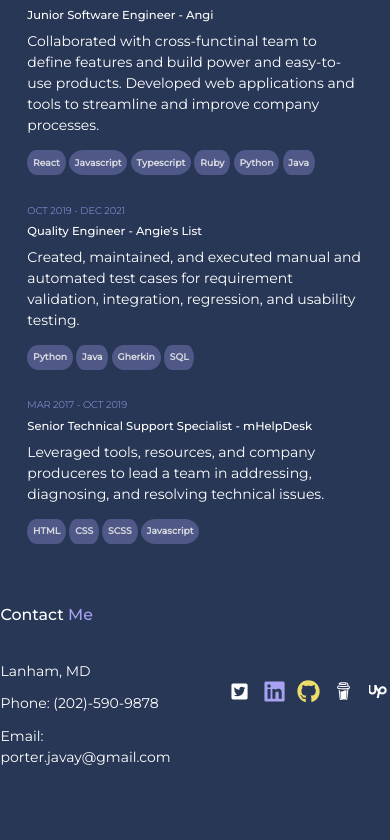
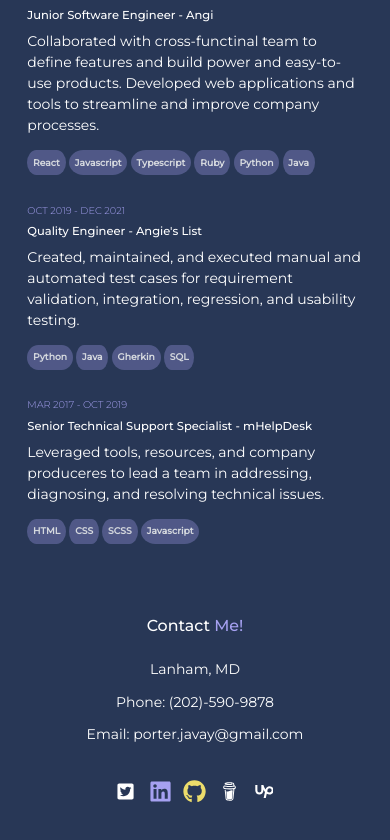
Before and after one commit to javayporter/javay-porter-project, a React (Vite) app: page / in a window 390 px wide. Shown: the part 642-1482 px from the top of the page. Before the commit the page ends 1453 px from the top, so only its background shows below. Built offline with nearby package versions, Linux system fonts and the light colour scheme.

Commit message:
updat contactArea component styles on mobile view

```diff
--- a/src/components/ContactArea.jsx
+++ b/src/components/ContactArea.jsx
@@ -6,7 +6,7 @@ export const ContactArea = ({ cityState, phone, email }) => {
     <div id="contact-area">
       <div className="contact-area__left">
         <h4 className="contact-header">
-          Contact <span className="highlight-color">Me</span>
+          Contact <span className="highlight-color">Me!</span>
         </h4>
         <p>{cityState}</p>
         <p>{`Phone: ${phone}`}</p>
--- a/src/stylesheets/ContactArea.css
+++ b/src/stylesheets/ContactArea.css
@@ -1,9 +1,9 @@
 #contact-area {
   display: flex;
   justify-content: center;
-  gap: 5rem;
+  gap: 3rem;
   padding: 3%;
-  margin-bottom: 5%;
+  margin-bottom: 100px;
 }
 .contact-area__left {
   display: flex;
@@ -33,3 +33,17 @@
 .linkedin-icon {
   color: var(--secondary-text-color);
 }
+
+@media screen and (max-width: 768px) {
+  #contact-area {
+    flex-direction: column;
+    align-items: center;
+    gap: 2rem;
+    margin-bottom: 75px;
+    text-align: center;
+  }
+  .contact-header {
+    margin-top: 5%;
+    margin-bottom: 10%;
+  }
+}
```
